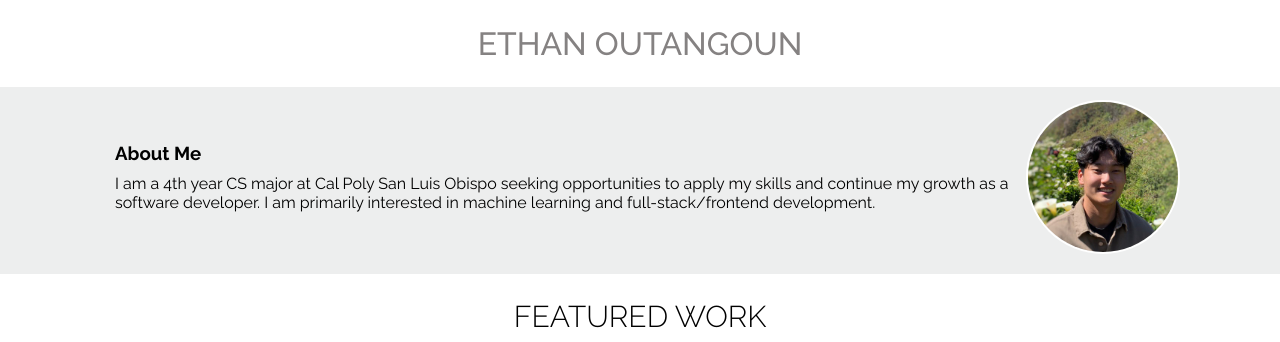
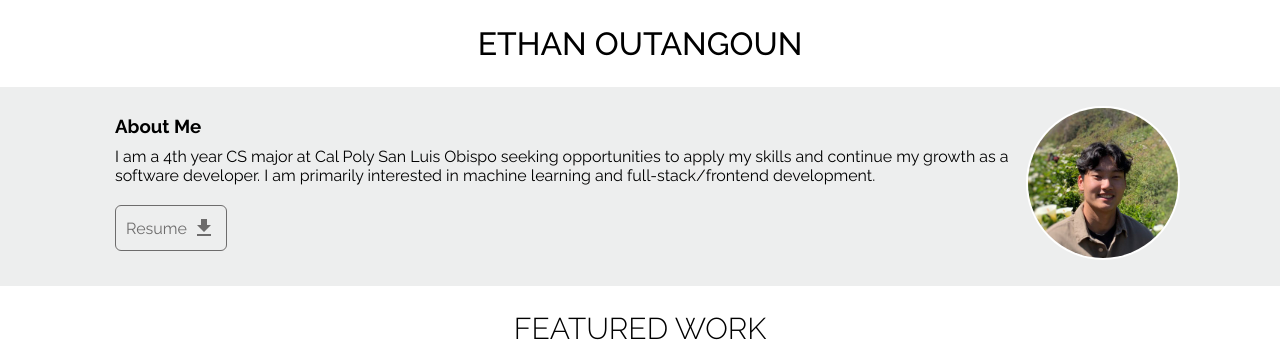
Before and after one commit to ethanoutangoun/ethanoutangoun, a React (Create React App) app: page / in a window 1280 px wide. Shown: the top 342 px of the page. Built offline with nearby package versions, Linux system fonts and the light colour scheme.

Commit message:
add resume download button

```diff
--- a/src/Intro.js
+++ b/src/Intro.js
@@ -1,13 +1,12 @@
+import FileDownloadIcon from "@mui/icons-material/FileDownload";
 
 const Intro = () => {
-
   function scrollToTop() {
     window.scrollTo({
       top: 0,
-      behavior: 'smooth' // Smoothly scroll to the top
+      behavior: "smooth", // Smoothly scroll to the top
     });
   }
-
 
   return (
     <div className="intro">
@@ -25,6 +24,13 @@ const Intro = () => {
               software developer. I am primarily interested in machine learning
               and full-stack/frontend development.
             </p>
+
+            <a className="resume" href="resume.pdf" target="_blank">
+              <div className="resume-inner">
+                <p>Resume</p>
+                <FileDownloadIcon />
+              </div>
+            </a>
           </div>
 
           <img
--- a/src/index.css
+++ b/src/index.css
@@ -46,8 +46,11 @@ code {
 }
 
 .intro h1:hover{
-  color: rgb(133, 130, 130);
   cursor: pointer;
+}
+
+.blurb-container{
+  background-color: rgb(237, 238, 238);
 }
 
 .blurb {
@@ -60,6 +63,33 @@ code {
   padding-left: 100px;
   padding-right: 100px;
 }
+
+
+.resume{
+  text-decoration: none;
+  color: rgb(109, 108, 108);
+  display: inline-block;
+  margin-top: 20px;
+  padding: 10px;
+  border-radius: 6px;
+  border: 1px solid rgb(109, 108, 108);
+}
+
+
+.resume-inner{
+
+  display: flex;
+  align-items: center;
+  justify-content: center;
+  gap: 5px;
+}
+
+.resume:hover{
+  background-color: rgb(109, 108, 108);
+  color: white;
+  cursor: pointer;
+}
+
 
 @media (max-width: 800px) {
   .blurb {
```
Also changed, not shown: 1 other file (tests, documents, lock files or other folders).
